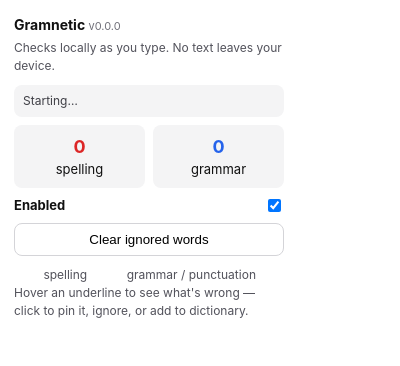
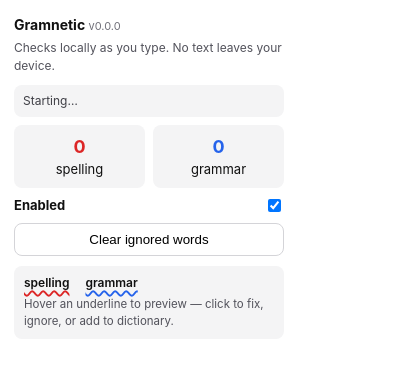
Before and after one commit to deepsuthar496/Gramnetic, a browser extension: page popup.html in a window 400 px wide. Drawn offline with Linux system fonts and the light colour scheme.

Commit message:
Popup legend footer redesign

```diff
--- a/popup.html
+++ b/popup.html
@@ -17,9 +17,11 @@
   .red { color: #dc2626; } .blue { color: #2563eb; }
   button { width: 100%; padding: 8px; border-radius: 8px; border: 1px solid #d4d4d8; background: #fff; cursor: pointer; }
   button.on { background: #111; color: #fff; border-color: #111; }
-  .legend { font-size: 12px; color: #52525b; }
-  .swatch { display: inline-block; width: 26px; border-bottom: 3px wavy red; vertical-align: middle; }
-  .swatch.b { border-bottom-color: blue; }
+  .legend { background: #f4f4f5; border-radius: 8px; padding: 8px 10px; margin-top: 10px; }
+  .legend .lrow { display: flex; gap: 16px; font-size: 12px; font-weight: 600; color: #111; margin-bottom: 4px; }
+  .demo.r { text-decoration: underline wavy #dc2626 1.5px; text-underline-offset: 3px; }
+  .demo.b { text-decoration: underline wavy #2563eb 1.5px; text-underline-offset: 3px; }
+  .legend p { margin: 0; font-size: 11.5px; color: #52525b; }
 </style>
 </head>
 <body>
@@ -35,10 +37,10 @@
     <input type="checkbox" id="toggle" checked />
   </div>
   <button id="clear">Clear ignored words</button>
-  <p class="legend" style="margin-top:10px">
-    <span class="swatch"></span> spelling &nbsp; <span class="swatch b"></span> grammar / punctuation<br/>
-    Hover an underline to see what's wrong — click to pin it, ignore, or add to dictionary.
-  </p>
+  <div class="legend">
+    <div class="lrow"><span class="demo r">spelling</span><span class="demo b">grammar</span></div>
+    <p>Hover an underline to preview — click to fix, ignore, or add to dictionary.</p>
+  </div>
   <script src="popup.js"></script>
 </body>
 </html>
```
